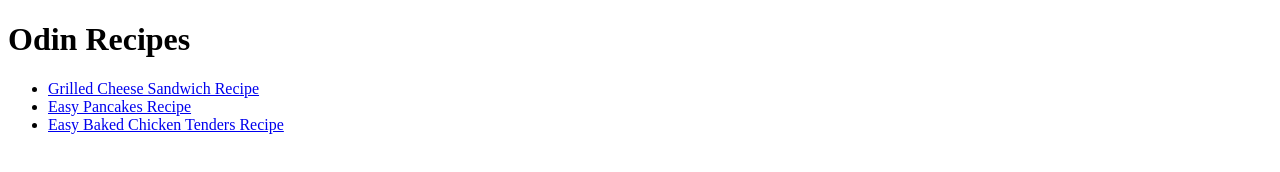
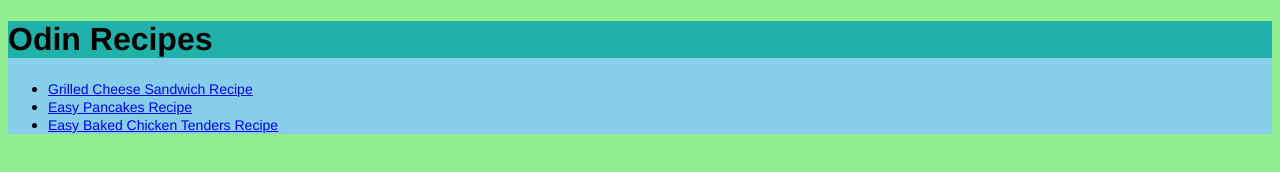
Before and after one commit to exile213/odin-recipes, a plain HTML site: page index.html in a window 1280 px wide. Drawn offline with Linux system fonts and the light colour scheme.

Commit message:
Added CSS and Designed homepage

```diff
--- a/index.html
+++ b/index.html
@@ -4,14 +4,17 @@
     <meta charset="UTF-8">
     <meta http-equiv="X-UA-Compatible" content="IE=edge">
     <meta name="viewport" content="width=device-widths, initial-scale=1.0">
+    <link rel="stylesheet" href="styles.css">
     <title>Odin RECIPES</title>
 </head>
-<body>
-    <h1>Odin Recipes</h1>
+<body class="Homepage">
+    <div class="Homesec">
+    <h1 class="Homesec Title">Odin Recipes</h1>
     <ul>
         <li> <a href="recipes/Grilled-Cheese.html">Grilled Cheese Sandwich Recipe</a></li>
         <li> <a href="recipes/Pancakes.html">Easy Pancakes Recipe</a></li>
         <li> <a href="recipes/Chicken-tenders.html">Easy Baked Chicken Tenders Recipe</a></li>
     </ul>
+</div>
 </body>
 </html>
--- /dev/null
+++ b/styles.css
@@ -0,0 +1,22 @@
+*{
+    font-family: "Helvetica Neue",Helvetica,Arial;
+
+}
+
+li a{
+    font-size: 14px;
+    font-weight: italic;
+}
+
+.Homepage{
+    background-color: lightgreen;
+}
+.Homesec{
+    background:skyblue;
+}
+
+.Homesec.Title{
+    background:lightseagreen;
+    font-weight: bold;
+    font-size: 32px;
+}
```
